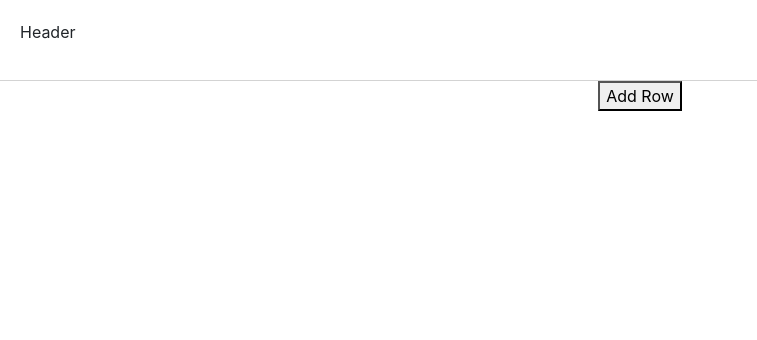
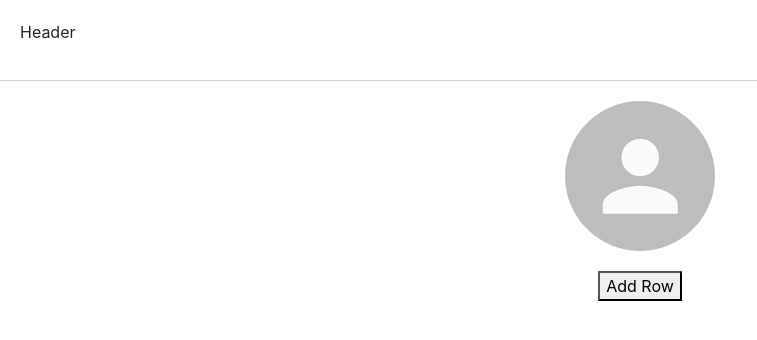
Before and after one commit to anette87/pre_gram, a React (Create React App) app: page / in a window 1280 px wide. Shown: the top 340 px of the page, without its empty margins (0-757 px from the left). Built offline with nearby package versions, Linux system fonts and the light colour scheme.

Commit message:
Avatar added and resize

```diff
--- a/package.json
+++ b/package.json
@@ -3,6 +3,7 @@
   "version": "0.1.0",
   "private": true,
   "dependencies": {
+    "@material-ui/core": "^4.11.2",
     "@testing-library/jest-dom": "^5.11.4",
     "@testing-library/react": "^11.1.0",
     "@testing-library/user-event": "^12.1.10",
--- a/src/App.css
+++ b/src/App.css
@@ -12,6 +12,13 @@
     animation: App-logo-spin infinite 20s linear;
   }
 }
+
+/* @media (min-width: 736px){ */
+.avatar_size {
+    height: 150px;
+    width: 150px;
+  }
+/* } */
 
 .App-header {
   background-color: #282c34;
@@ -91,3 +98,13 @@
   text-align: left;
 
 }
+
+.avatar .MuiAvatar-root {
+  margin: 0 auto;
+  height: 150px;
+  width: 150px;
+}
+
+.avatar {
+  padding: 20px;
+}
--- a/src/App.js
+++ b/src/App.js
@@ -2,6 +2,7 @@ import React, {useState} from 'react';
 import './App.css';
 import Gallery from './containers/Gallery'
 import Header from './containers/Header'
+import UserInfo from './containers/UserInfo';
 
 function App() {
 
@@ -20,6 +21,7 @@ function App() {
   return (
     <div className="App">
       <Header />
+      <UserInfo />
       {galleries}
       <button onClick={onAddGallery}> Add Row </button>
     </div>
--- a/src/containers/UserInfo.js
+++ b/src/containers/UserInfo.js
@@ -1,8 +1,11 @@
-import React from 'react'
+import React from 'react';
+import Avatar from "@material-ui/core/Avatar";
+
 
 function UserInfo() {
     return (
-        <div>
+        <div className= "avatar">
+            <Avatar />
 
         </div>
     )
```
Also changed, not shown: 2 other files (tests, documents, lock files or other folders).
